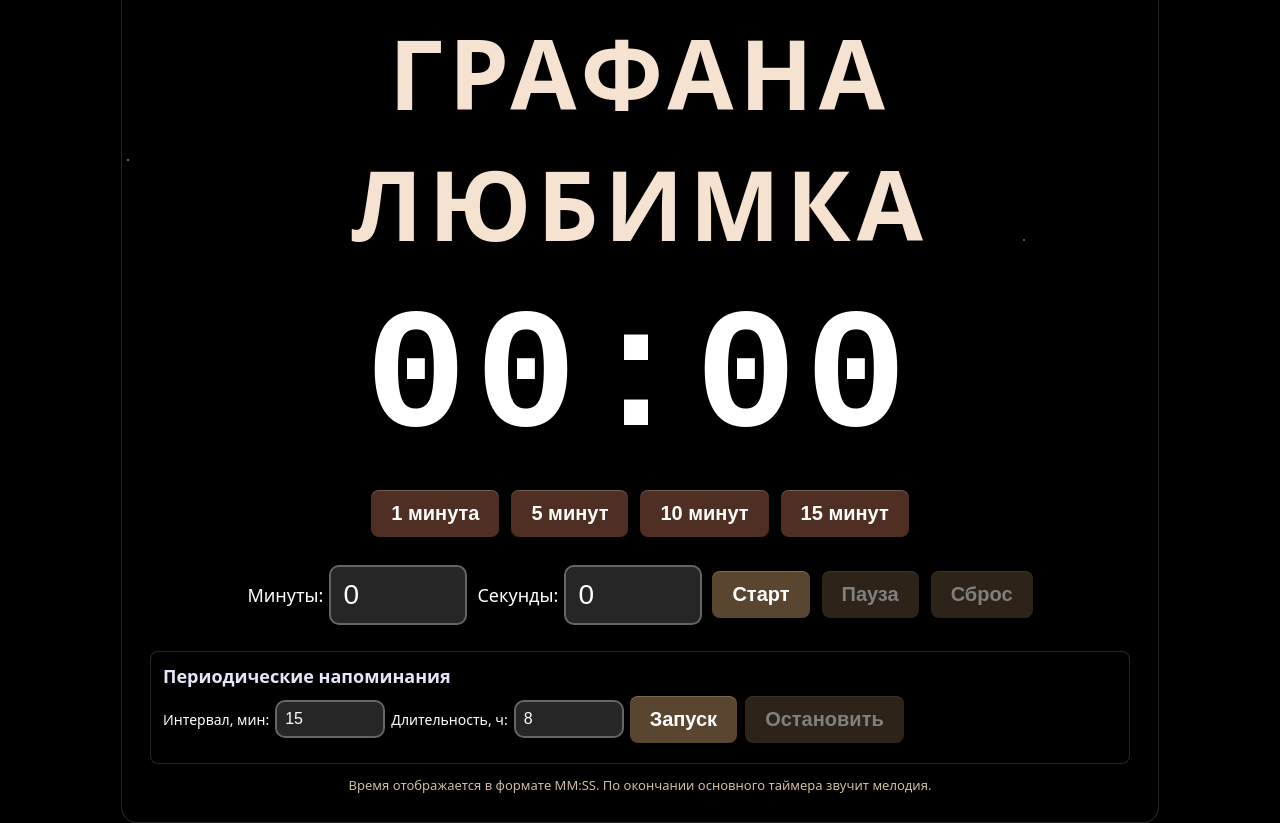
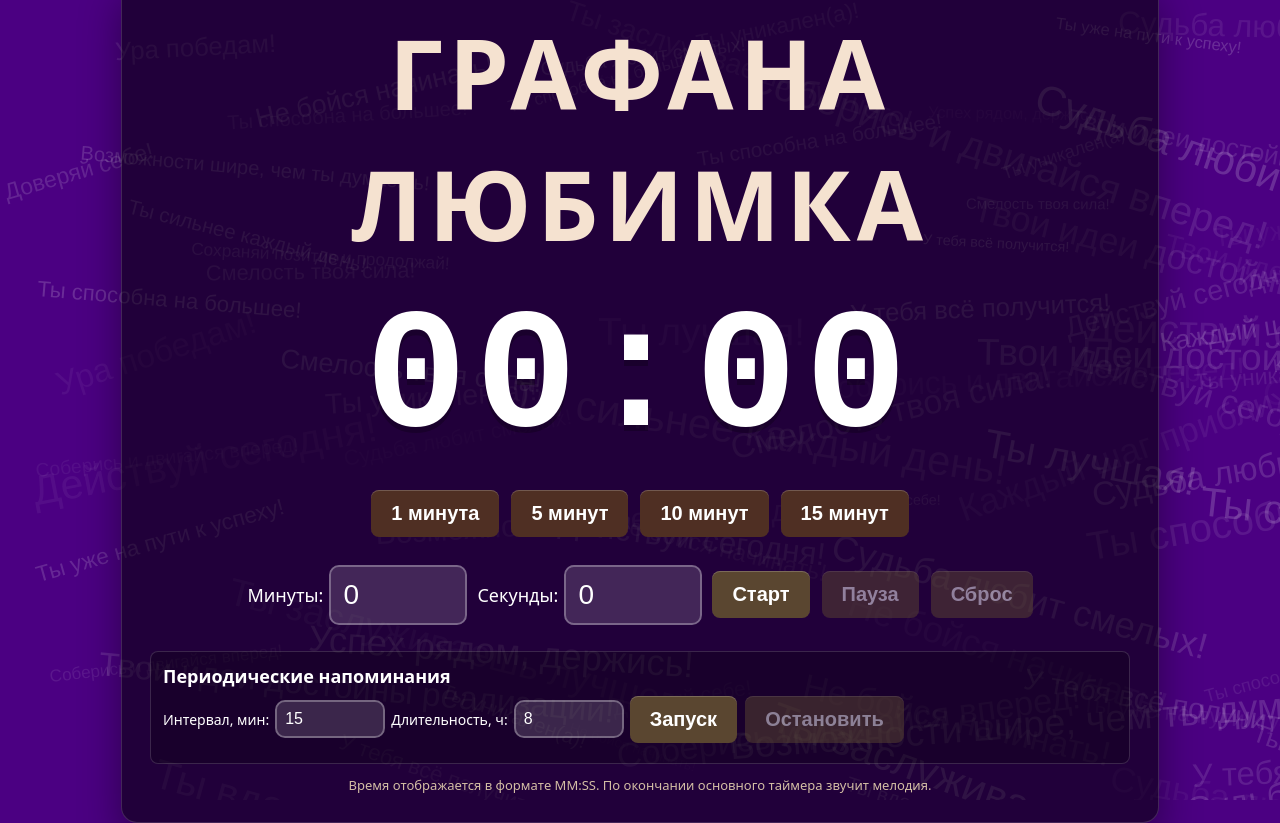
Before and after one commit to Olga85-26/mazai, a plain HTML site: page index.html in a window 1280 px wide. Drawn offline with Linux system fonts and the light colour scheme.

Commit message:
Update index.html

```diff
--- a/index.html
+++ b/index.html
@@ -5,28 +5,49 @@
   <title>ГРАФАНА любимка</title>
   <meta name="viewport" content="width=device-width, initial-scale=1" />
   <style>
-    /* без градиента, фон светло-фиолетовое небо со звездами */
+    :root {
+      --coffee: #D2B48C;
+    }
+
+    /* Фиолетовый фон без градиента, звезд на фоне не требуется */
     html, body { height: 100%; }
     body {
       margin: 0;
-      background: #000;
-      color: #E6E6FA;
+      background-color: #4b0082;
+      color: #fff;
       font-family: system-ui, -apple-system, "Segoe UI", Roboto, Arial;
       display: flex;
       align-items: center;
       justify-content: center;
       min-height: 100vh;
-      background-image:
-        radial-gradient(circle at 10% 20%, rgba(255,255,255,.9) 0.8px, transparent 0.8px),
-        radial-gradient(circle at 40% 50%, rgba(255,255,255,.8) 0.8px, transparent 0.8px),
-        radial-gradient(circle at 80% 30%, rgba(255,255,255,.7) 0.8px, transparent 0.8px),
-        radial-gradient(circle at 60% 70%, rgba(255,255,255,.6) 0.6px, transparent 0.6px);
-      background-size: 100% 100%, 100% 100%, 100% 100%, 100% 100%;
-      background-repeat: no-repeat;
-      background-attachment: fixed;
+      overflow: hidden;
+    }
+
+    /* Невидимый слой для мотивирующих фраз */
+    .bg-phrases {
+      position: fixed;
+      top: 0;
+      left: 0;
+      width: 100%;
+      height: 100%;
+      overflow: hidden;
+      z-index: 0;
+      pointer-events: none;
+      /* можно добавить лёгкую дымку, если нужно, но оставим без градиента */
+    }
+
+    .bg-phrases .phrase {
+      position: absolute;
+      white-space: nowrap;
+      color: rgba(255,255,255,0.25);
+      font-family: sans-serif;
+      user-select: none;
+      transform: rotate(0deg);
     }
 
     .wrap {
+      position: relative;
+      z-index: 1;
       text-align: center;
       padding: 28px;
       border-radius: 16px;
@@ -34,6 +55,7 @@
       width: 92%;
       background: rgba(0,0,0,0.55);
       border: 1px solid rgba(255,255,255,0.15);
+      box-shadow: 0 20px 40px rgba(0,0,0,0.4);
     }
 
     /* Название по центру и крупно */
@@ -169,6 +191,9 @@
   </style>
 </head>
 <body>
+  <!-- Фоновые мотивирующие фразы будут отрисованы скриптом -->
+  <div class="bg-phrases" aria-hidden="true"></div>
+
   <div class="wrap" aria-label="Таймер-Хэллоуин">
     <div class="title">ГРАФАНА любимка</div>
 
@@ -226,6 +251,18 @@
     let remindersIntervalId = null;
     let remindersEndTimeout = null;
     let remindersActive = false;
+
+    // Фразы для фона
+    const motivationalPhrases = [
+      "У тебя всё получится!", "Ты лучшая!", "Ты сильнее каждый день!",
+      "Доверяй себе!", "Ура победам!", "Не бойся начинать!", "Действуй сегодня!",
+      "Твои идеи достойны реализации!", "Каждый шаг приближает к цели!",
+      "Смелость твоя сила!", "Ты уже на пути к успеху!", "Ты вдохновение!",
+      "Соберись и двигайся вперед!", "Успех рядом, держись!", "Верь в себя!",
+      "Ты заслуживаешь лучшего!", "Сохраняй позитив и продолжай!", "Судьба любит смелых!",
+      "Возможности шире, чем ты думаешь!", "Продолжаай идти к мечте!",
+      "Ты способна на большее!", "Каждый день — новый шанс!", "Ты уникален(а)!"
+    ];
 
     function pad(n){ return String(n).padStart(2, '0'); }
 
@@ -445,6 +482,31 @@
 
     // Инициализация дисплея
     updateDisplay(0);
+
+    // Генерация фоновых фраз
+    function generateBackgroundPhrases() {
+      const container = document.querySelector('.bg-phrases');
+      // Очистим на случай повторного вызова
+      container.innerHTML = '';
+      const count = 80; // количество фраз на фоне
+      for (let i = 0; i < count; i++) {
+        const span = document.createElement('span');
+        span.className = 'phrase';
+        const text = motivationalPhrases[Math.floor(Math.random() * motivationalPhrases.length)];
+        span.textContent = text;
+        // Случайное положение, размер и прозрачность
+        span.style.left = Math.random() * 100 + '%';
+        span.style.top = Math.random() * 100 + '%';
+        const size = 14 + Math.random() * 28;
+        span.style.fontSize = size + 'px';
+        span.style.opacity = (0.12 + Math.random() * 0.6).toFixed(2);
+        span.style.transform = 'rotate(' + (Math.random() * 40 - 20) + 'deg)';
+        container.appendChild(span);
+      }
+    }
+
+    // Запускаем генерацию фраз после загрузки
+    window.addEventListener('load', generateBackgroundPhrases);
   </script>
 </body>
 </html>
```
